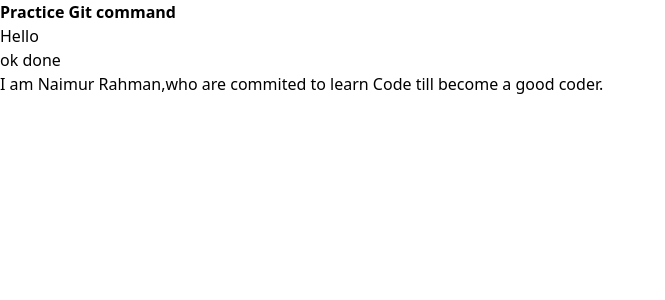
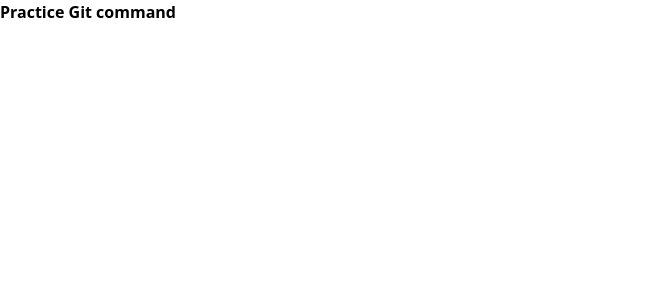
Before and after one commit to naimur2001/git-practice, a React (Vite) app: page / in a window 1280 px wide. Shown: the top 300 px of the page, without its empty margins (0-665 px from the left). Built offline with nearby package versions, Linux system fonts and the light colour scheme.

Commit message:
all deleted

```diff
--- a/src/Components/Main.jsx
+++ b/src/Components/Main.jsx
@@ -6,10 +6,7 @@ const Main = () => {
 
     <div>
       <h1  className={`text-3xl text-center text-design ${styles.textDesign}`} >Practice Git command </h1>
-      <h1>Hello</h1>
-      <p>ok done </p>
 
-      <h1>I am Naimur Rahman,who are commited to learn Code till become a good coder.</h1>
     </div>
 
   )
```
Also changed, not shown: src/Components/Section.jsx (deleted, +0 -11 lines).
